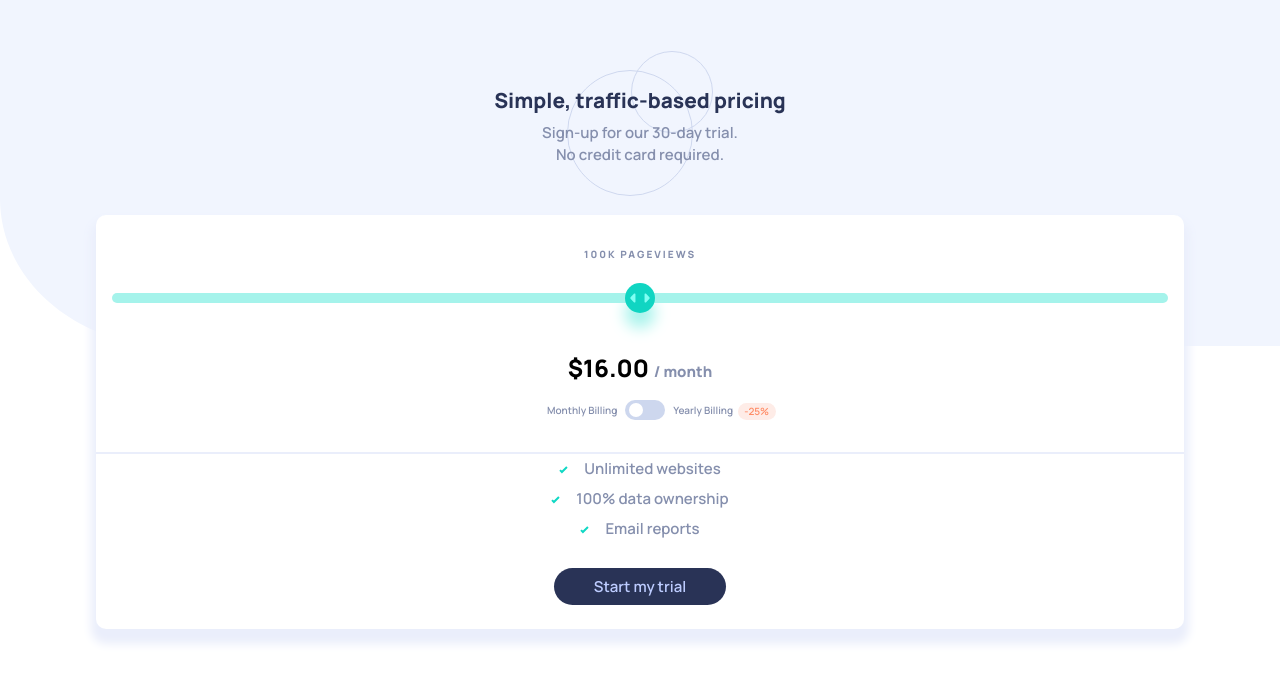
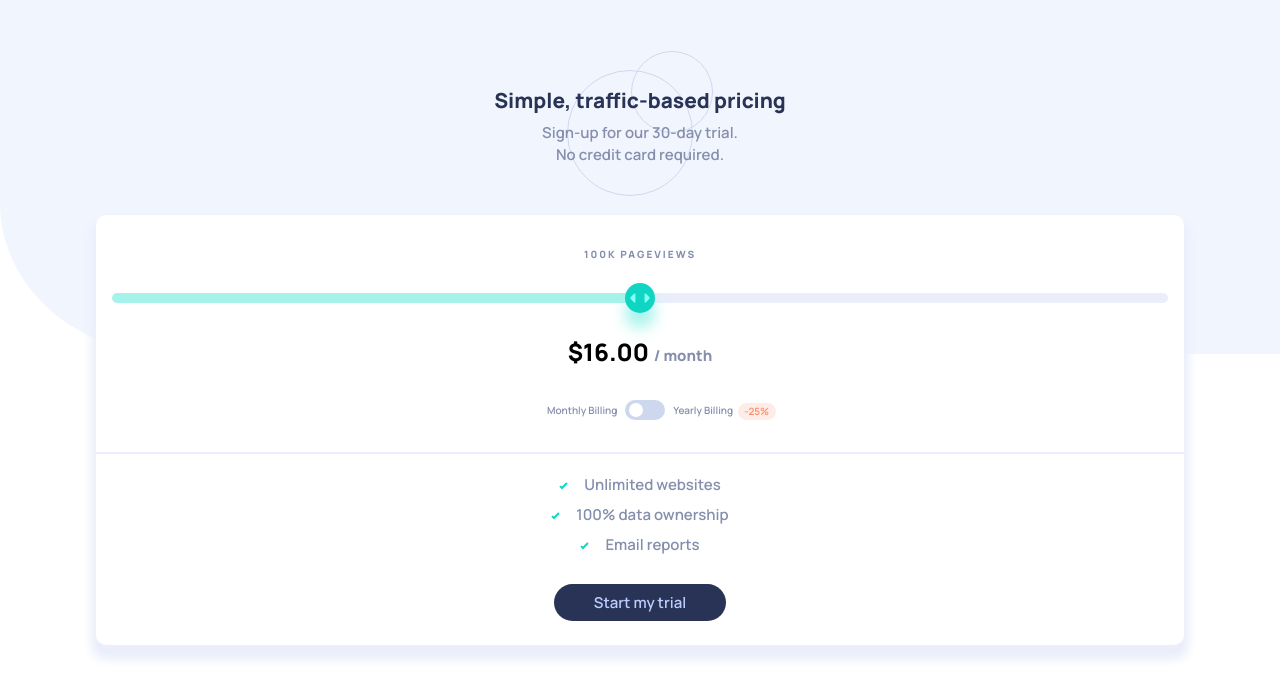
Before and after one commit to amrmabdelazeem/interactive-pricing-component, a plain HTML site: page index.html in a window 1280 px wide. Drawn offline with Linux system fonts and the light colour scheme.

Commit message:
Add JS file

```diff
--- a/index.html
+++ b/index.html
@@ -30,7 +30,7 @@
     <main>
       <div class="pageviews">
         <p>100K PAGEVIEWS</p>
-        <input type="range" name="price-slider" id="" aria-label="price-slider" />
+        <input oninput="progressScript()" type="range" name="price-slider" id="slider" aria-label="price-slider" />
         <h2>$16.00 <span>/ month</span></h2>
         <div class="billing">
           <p>Monthly Billing</p>
@@ -42,11 +42,16 @@
         </div>
       </div>
       <div class="trial">
+        <div>
         <p>Unlimited websites</p>
         <p>100% data ownership</p>
         <p>Email reports</p>
-        <button type="submit" title="Start my trial">Start my trial</button>
+        </div>
+        <div>
+          <button type="submit" title="Start my trial">Start my trial</button>
+        </div>
       </div>
     </main>
+    <script src="index.js"></script>
   </body>
 </html>
--- /dev/null
+++ b/index.js
@@ -0,0 +1,8 @@
+const sliderEl = document.getElementById("slider");
+
+function progressScript() {
+  const sliderValue = sliderEl.value;
+  sliderEl.style.background = `linear-gradient(to right, #a5f3eb ${sliderValue}%, #eaeefb ${sliderValue}%)`;
+}
+
+progressScript();
--- a/styles/_variables.scss
+++ b/styles/_variables.scss
@@ -1,4 +1,4 @@
-$primary-color-slider-bar: hsl(174, 77%, 80%);
+$primary-color-slider-bar: #a5f3eb;
 $bg-slider: hsl(174, 86%, 45%);
 $bg-discount: hsl(14, 92%, 95%);
 $text-discount: hsl(15, 100%, 70%);
@@ -6,7 +6,7 @@ $text-cta: hsl(226, 100%, 87%);
 
 $bg-white: hsl(0, 0%, 100%);
 $bg-main: hsl(230, 100%, 99%);
-$bg-empty-bar: hsl(224, 65%, 95%);
+$bg-empty-bar: #eaeefb;
 $bg-toggle: hsl(223, 50%, 87%);
 $text: hsl(225, 20%, 60%);
 $text-cta-bg: hsl(227, 35%, 25%);
--- a/styles/style.scss
+++ b/styles/style.scss
@@ -42,7 +42,6 @@ main {
       height: 10px;
       border-radius: 10px;
       background-color: $bg-empty-bar;
-      background-color: $primary-color-slider-bar;
       outline: none;
     //   overflow: hidden;
       // box-shadow: -200px 0 0 200px $primary-color-slider-bar;
@@ -71,7 +70,7 @@ main {
     }
 
     h2 {
-      margin: 1rem 0;
+      margin: 0 0 2rem;
       span {
         font-size: $body-fontsize;
         color: $text;
@@ -153,6 +152,7 @@ main {
   }
   .trial {
     border-top: 2px solid $bg-empty-bar;
+    padding-top: 1rem;
 
     p {
       font-size: $body-fontsize;
```
Also changed, not shown: styles/style.css, 1 other file.
